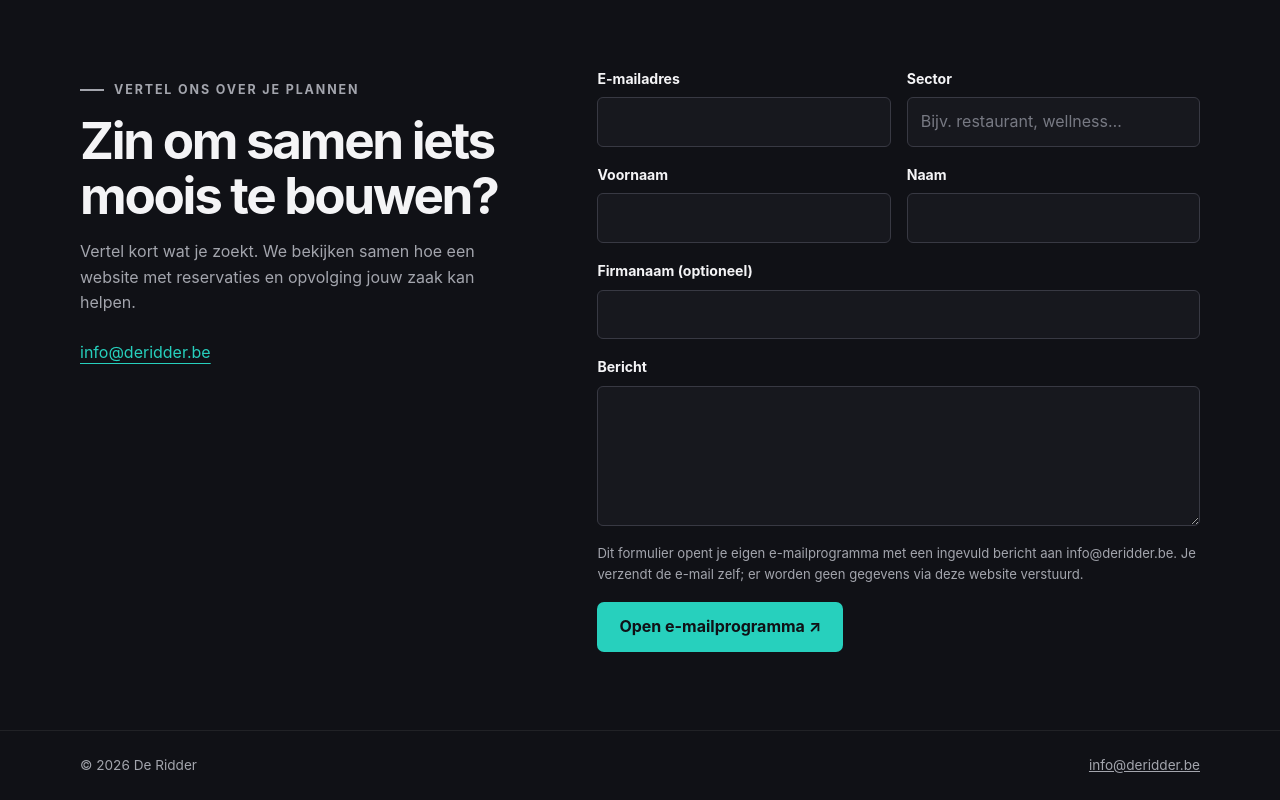
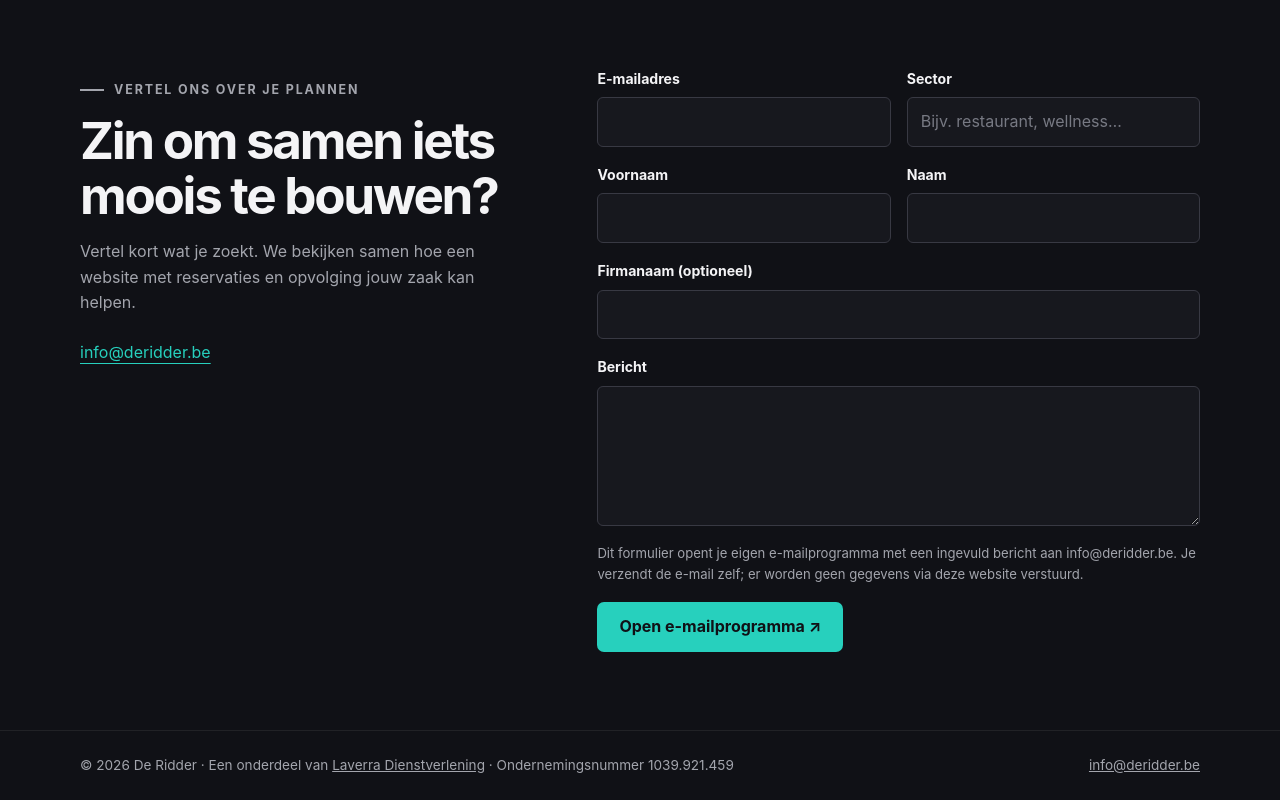
Before and after one commit to deridderbe/deridderbe.github.io, a plain HTML site: page index.html in a window 1280 px wide. Shown: the part 3630-4430 px from the top of the page. Drawn offline with Linux system fonts and the light colour scheme.

Commit message:
Add Laverra company attribution to footer
Co-authored-by: Copilot App <223556219+Copilot@users.noreply.github.com>

```diff
--- a/index.html
+++ b/index.html
@@ -330,7 +330,7 @@
   </main>
   <footer>
     <div class="wrap">
-      <span>© <span id="year"></span> De Ridder</span>
+      <span>© <span id="year"></span> De Ridder · Een onderdeel van <a href="https://www.laverra.be/">Laverra Dienstverlening</a> · Ondernemingsnummer 1039.921.459</span>
       <a href="mailto:info@deridder.be">info@deridder.be</a>
     </div>
   </footer>
```
